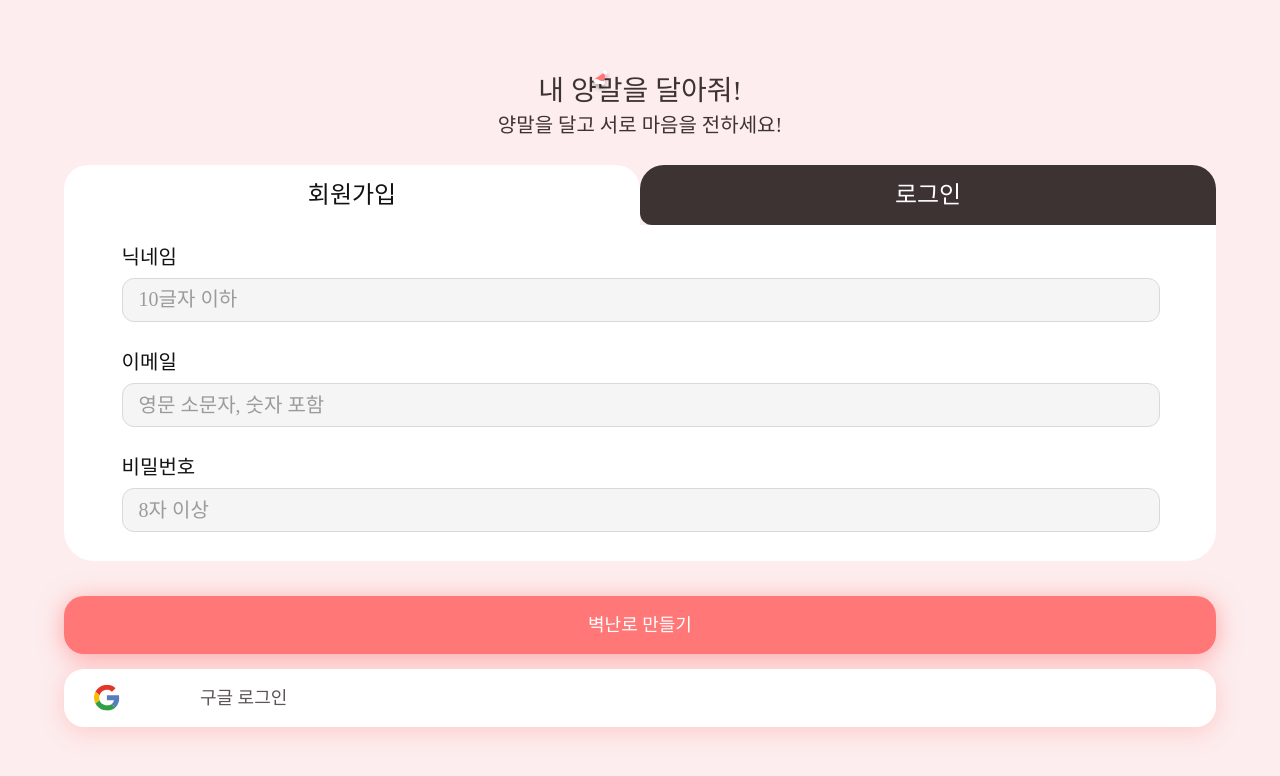
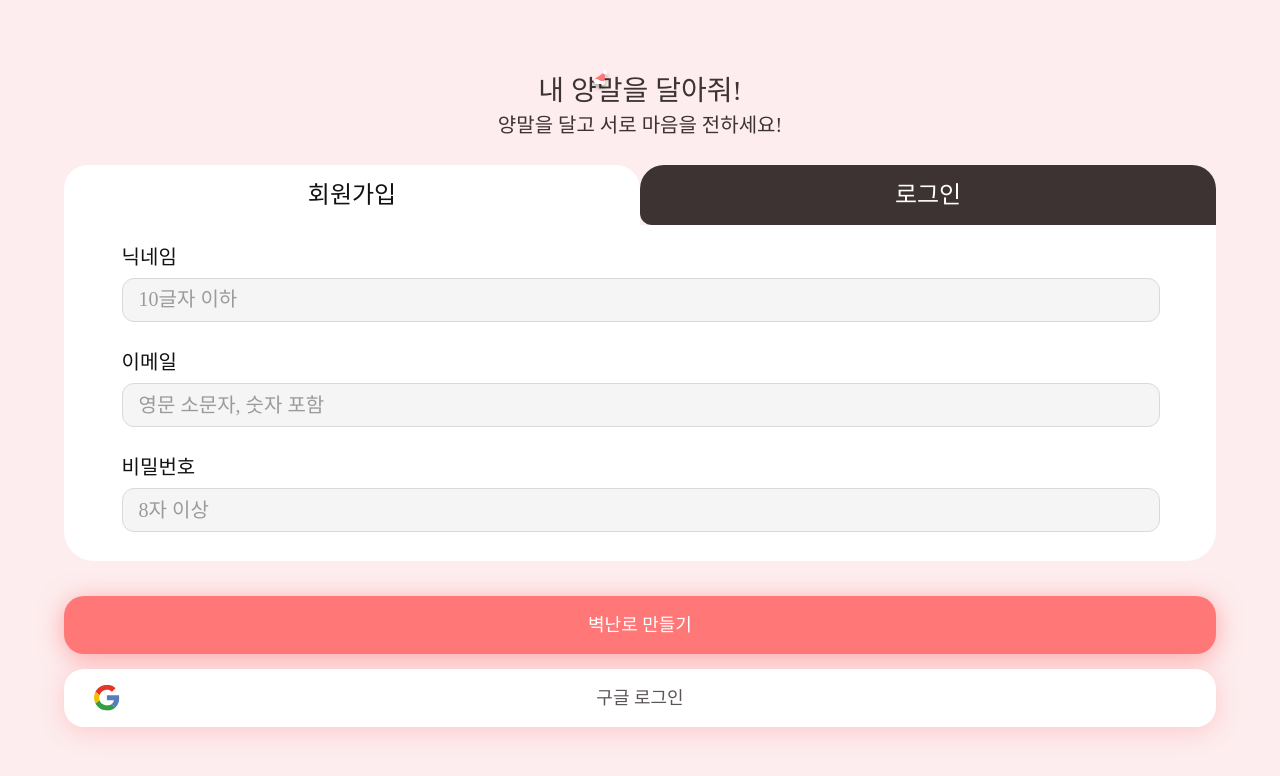
Before and after one commit to team-socksfactory/naeyangkku-frontend, a React (Create React App) app: page /sign in a window 1280 px wide. Shown: the top 776 px of the page. Built offline with nearby package versions, Linux system fonts and the light colour scheme; no server answers; a web font is replaced by a local one.

Commit message:
fix: 백엔드 두두등장

```diff
--- a/src/components/Auth/Signin/style.ts
+++ b/src/components/Auth/Signin/style.ts
@@ -178,6 +178,7 @@ export const Button = styled.button`
 `;
 
 export const OAuthWrap = styled.div`
+  position: relative;
   width: calc(90% - 20px);
   height: 40%;
 
@@ -200,5 +201,9 @@ export const OAuthWrap = styled.div`
     font-family: 'GangwonEduPower';
     font-size: 18px;
     line-height: 22px; /* 110% */
+    position: absolute;
+    left: 50%;
+    top: 50%;
+    transform: translate(-50%, -50%);
   }
 `;
```
